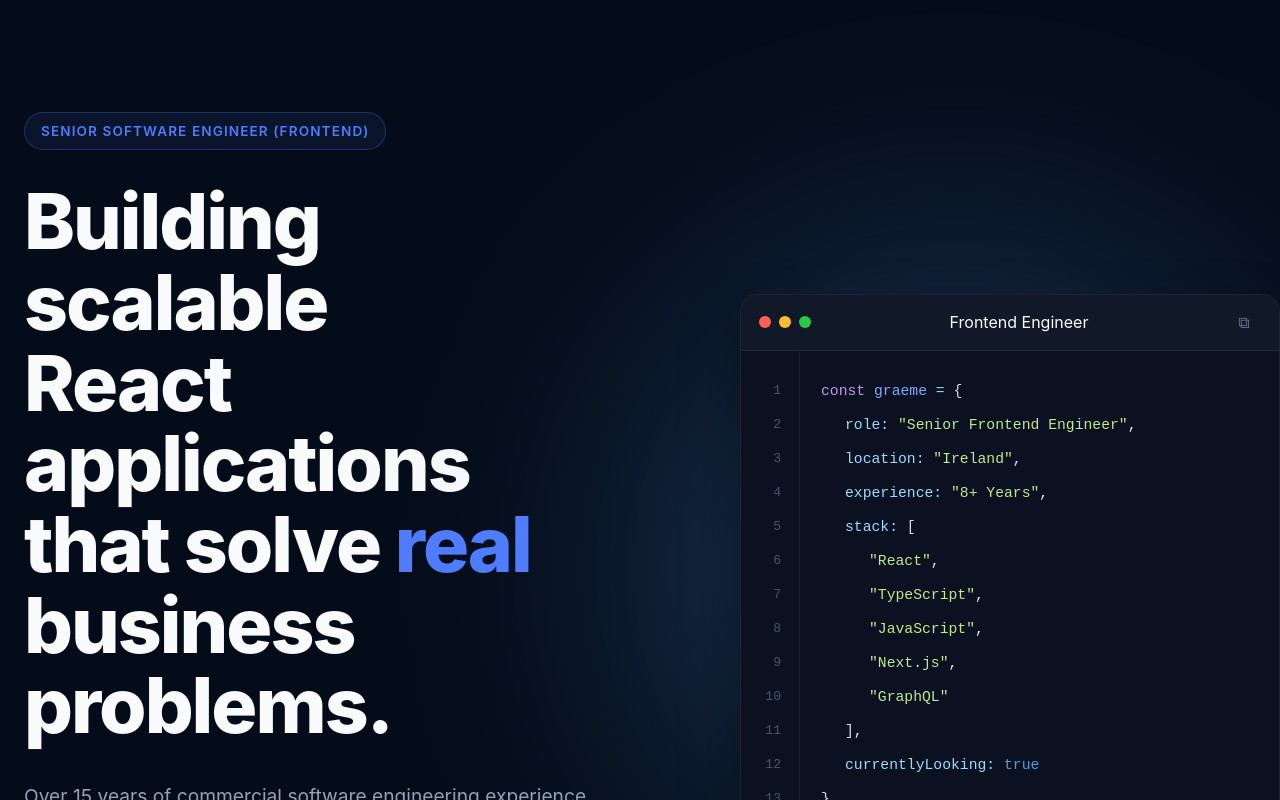
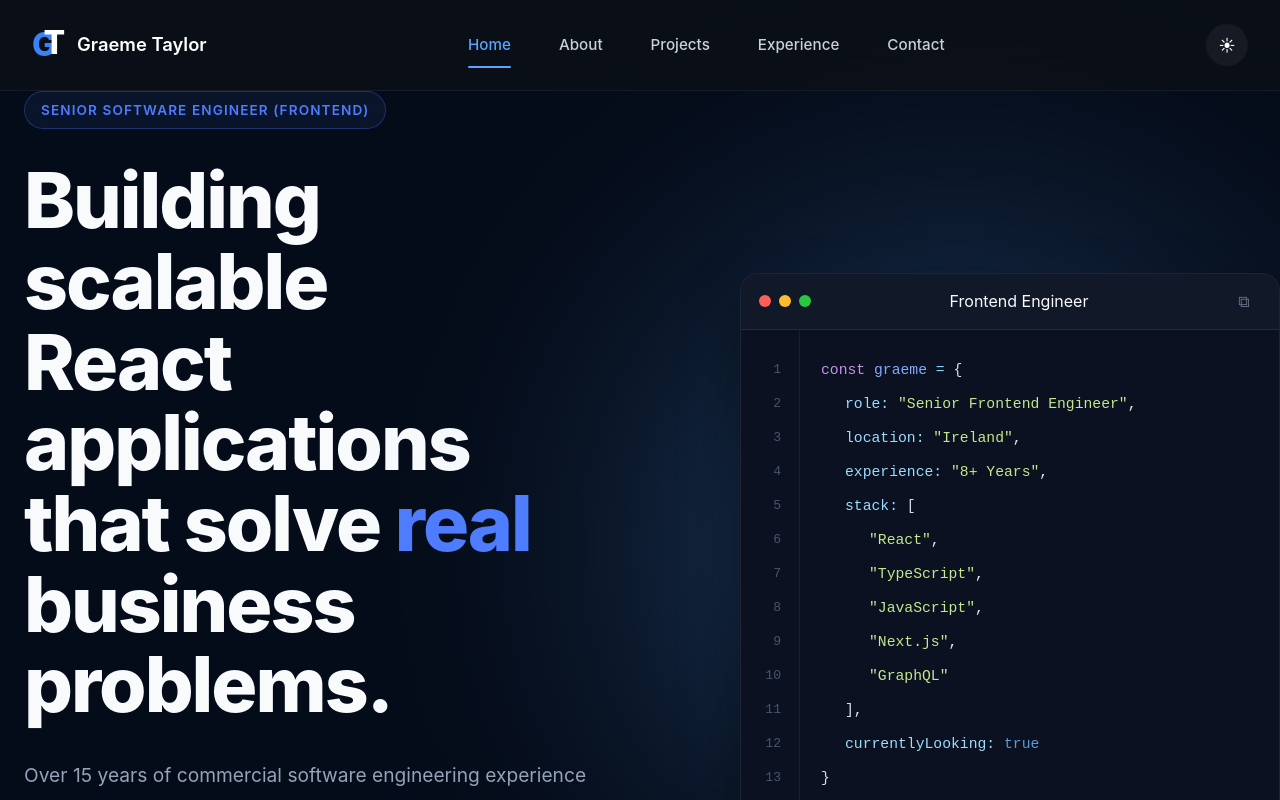
Before and after one commit to graemetaylor50/portfolio, a Next.js app: page / in a window 1280 px wide. Shown: the top 800 px of the page. Built offline with nearby package versions, Linux system fonts and the light colour scheme.

Commit message:
add header

```diff
--- /dev/null
+++ b/app/components/About/About.css
@@ -0,0 +1,3 @@
+.about {
+    height: 800px;
+}
--- /dev/null
+++ b/app/components/About/About.tsx
@@ -0,0 +1,13 @@
+"use client";
+import "./About.css";
+
+export default function About() {
+  return (
+    <section id="about" className="about">
+
+      <h1>
+        About Me
+      </h1>
+    </section>
+  );
+}
--- /dev/null
+++ b/app/components/Header/Header.css
@@ -0,0 +1,143 @@
+
+.header {
+  width: 100%;
+  position: sticky;
+  top: 0;
+  z-index: 1000;
+
+  background: rgba(13, 17, 23, 0.75);
+  backdrop-filter: blur(18px);
+  -webkit-backdrop-filter: blur(18px);
+
+  border-bottom: 1px solid rgba(255, 255, 255, 0.06);
+}
+
+.header__container {
+  max-width: 1400px;
+  margin: 0 auto;
+
+  padding: 1.5rem 2rem;
+
+  display: flex;
+  align-items: center;
+  justify-content: space-between;
+}
+
+.header__logo {
+  display: flex;
+  align-items: center;
+  gap: 0.9rem;
+  text-decoration: none;
+}
+
+.logo-mark {
+  display: flex;
+  align-items: center;
+}
+
+.logo-g,
+.logo-t {
+  font-size: 2rem;
+  font-weight: 800;
+  line-height: 1;
+  letter-spacing: -0.08em;
+}
+
+.logo-g {
+  color: #3b82f6;
+}
+
+.logo-t {
+  color: #fff;
+  margin-left: -10px;
+  transform: translateY(-2px);
+}
+
+.header__logo-name {
+  font-size: 1.15rem;
+  font-weight: 600;
+
+  color: #ffffff;
+}
+
+.header__nav {
+  display: flex;
+  align-items: center;
+  gap: 3rem;
+}
+
+.header__link {
+  position: relative;
+
+  text-decoration: none;
+
+  font-size: 0.95rem;
+  font-weight: 500;
+
+  color: #c9d1d9;
+
+  transition: color 0.25s ease;
+}
+
+.header__link:hover {
+  color: #ffffff;
+}
+
+.header__link.active {
+  color: #58a6ff;
+}
+
+.header__link.active::after {
+  content: "";
+
+  position: absolute;
+
+  left: 0;
+  bottom: -12px;
+
+  width: 100%;
+  height: 2px;
+
+  background: #58a6ff;
+
+  border-radius: 999px;
+}
+
+.header__theme-button {
+  width: 42px;
+  height: 42px;
+
+  border: none;
+  border-radius: 50%;
+
+  background: rgba(255, 255, 255, 0.05);
+
+  color: white;
+
+  cursor: pointer;
+
+  display: flex;
+  align-items: center;
+  justify-content: center;
+
+  transition:
+    background .25s,
+    transform .25s;
+}
+
+.header__theme-button:hover {
+  background: rgba(88, 166, 255, .15);
+  transform: rotate(20deg);
+}
+
+@media (max-width: 900px) {
+
+  .header__nav {
+    display: none;
+  }
+
+  .header__logo-name {
+    display: none;
+  }
+
+}
--- /dev/null
+++ b/app/components/Header/Header.tsx
@@ -0,0 +1,81 @@
+"use client";
+
+import { useEffect, useState } from "react";
+import Link from "next/link";
+import "./Header.css";
+
+const navLinks = [
+  { id: "home", label: "Home", href: "#home" },
+  { id: "about", label: "About", href: "#about" },
+  { id: "projects", label: "Projects", href: "#projects" },
+  { id: "experience", label: "Experience", href: "#experience" },
+  { id: "contact", label: "Contact", href: "#contact" },
+];
+
+export default function Header() {
+  const [activeSection, setActiveSection] = useState("home");
+useEffect(() => {
+  const sections = document.querySelectorAll("section[id]");
+
+  console.log("Sections:", sections);
+
+  const observer = new IntersectionObserver(
+  (entries) => {
+    entries.forEach((entry) => {
+      if (entry.isIntersecting) {
+        setActiveSection(entry.target.id);
+      }
+    });
+  },
+  {
+    rootMargin: "-25% 0px -50% 0px",
+    threshold: 0.1,
+  }
+);
+
+  sections.forEach((section) => observer.observe(section));
+
+  return () => observer.disconnect();
+}, []);
+
+  return (
+    <header className="header">
+      <div className="header__container">
+        {/* Logo */}
+        <Link href="/" className="header__logo">
+          <div className="logo-mark">
+            <span className="logo-g">G</span>
+            <span className="logo-t">T</span>
+          </div>
+
+          <span className="header__logo-name">
+            Graeme Taylor
+          </span>
+        </Link>
+
+        {/* Navigation */}
+        <nav className="header__nav">
+          {navLinks.map((link) => (
+            <a
+              key={link.id}
+              href={link.href}
+              className={`header__link ${
+                activeSection === link.id ? "active" : ""
+              }`}
+            >
+              {link.label}
+            </a>
+          ))}
+        </nav>
+
+        {/* Theme Toggle (placeholder) */}
+        <button
+          className="header__theme-button"
+          aria-label="Toggle theme"
+        >
+          ☀
+        </button>
+      </div>
+    </header>
+  );
+}
--- a/app/components/Hero/Hero.tsx
+++ b/app/components/Hero/Hero.tsx
@@ -5,7 +5,7 @@ import "./Hero.css";
 
 export default function Hero() {
   return (
-    <section className="hero">
+    <section id="home" className="hero">
       <div className="container hero-content">
 
         <span className="hero-badge">
--- a/app/globals.css
+++ b/app/globals.css
@@ -53,11 +53,10 @@ img {
   max-width: 100%;
 }
 
-section {
-  padding: 7rem 0;
-}
-
 .container {
   width: min(1200px, calc(100% - 48px));
   margin-inline: auto;
 }
+html {
+    scroll-behavior: smooth;
+}
--- a/app/layout.tsx
+++ b/app/layout.tsx
@@ -1,5 +1,6 @@
 import type { Metadata } from "next";
 import { Geist, Geist_Mono } from "next/font/google";
+import Header from "./components/Header/Header";
 import "./globals.css";
 
 const geistSans = Geist({
@@ -27,7 +28,10 @@ export default function RootLayout({
       lang="en"
       className={`${geistSans.variable} ${geistMono.variable} h-full antialiased`}
     >
-      <body className="min-h-full flex flex-col">{children}</body>
+      <body className="min-h-full flex flex-col">
+        <Header />
+        {children}
+      </body>
     </html>
   );
 }
--- a/app/page.tsx
+++ b/app/page.tsx
@@ -1,10 +1,14 @@
+
 import Hero from "./components/Hero/Hero";
-import "./globals.css";
+import About from "./components/About/About";
 
 export default function Home() {
   return (
-    <div >
-      <Hero />
-    </div>
+    <>
+      <div >
+        <Hero />
+        <About />
+      </div>
+    </>
   );
 }
```
